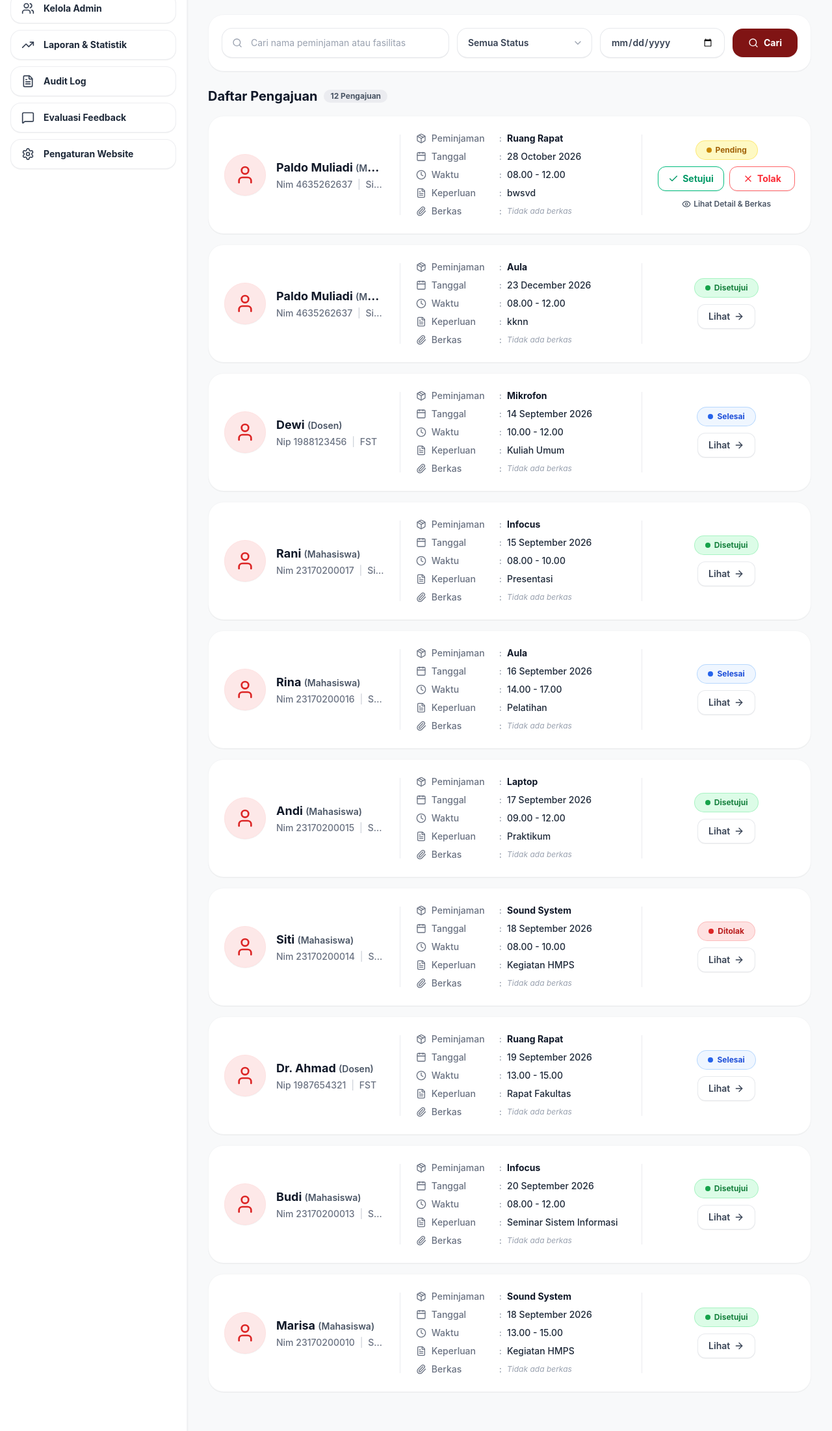
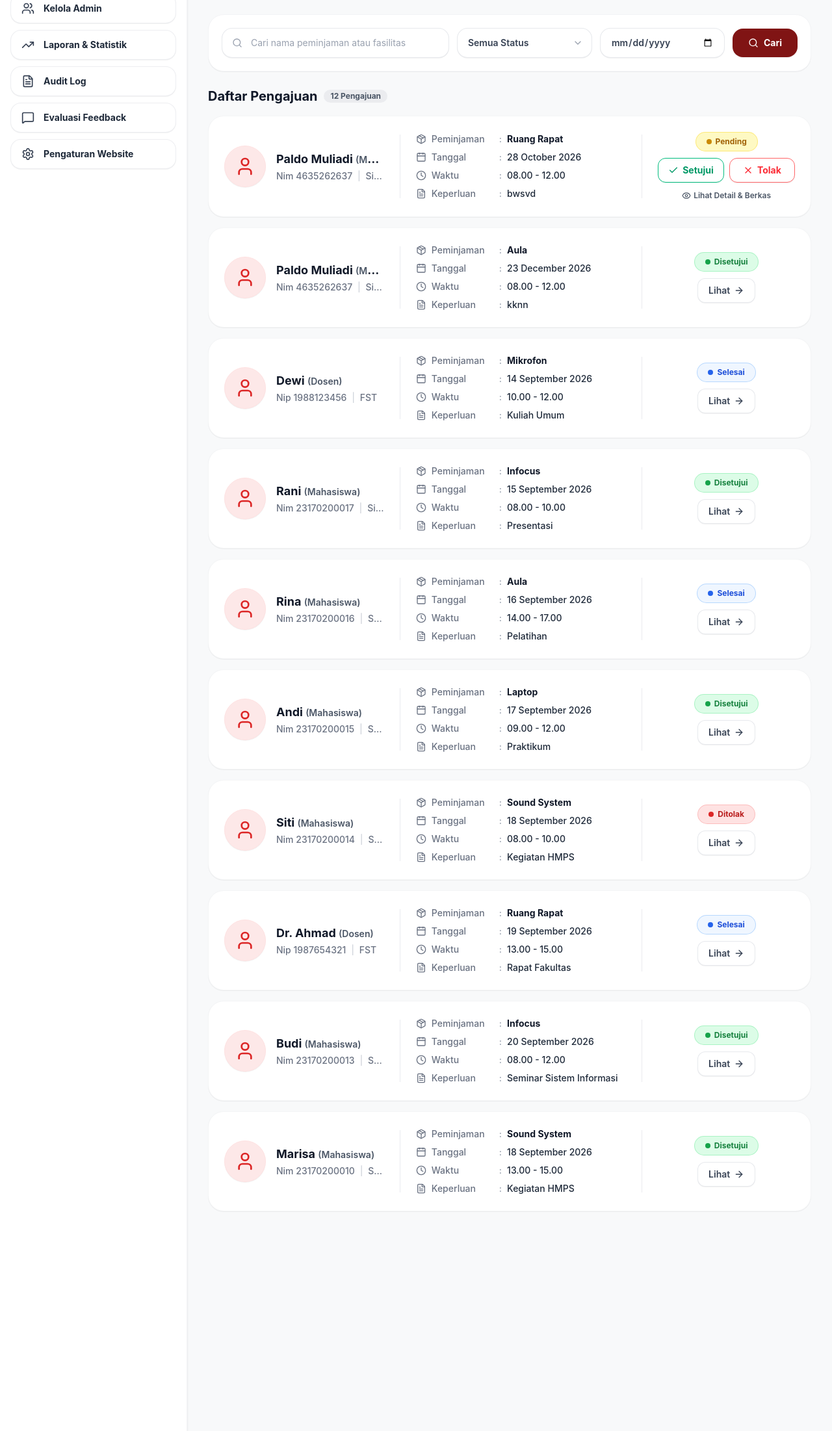
Before and after one commit to Paldo01/FST, a Laravel app: page /admin/verifikasi in a window 1280 px wide. Shown: the part 166-2368 px from the top of the page at 65% size. Run offline with Laravel 12, Linux system fonts and the light colour scheme; a user stored in the database is signed in; data comes from the database, SQL or seed files in the repository; data that the repository does not hold is empty; style sheets or scripts are compiled from the project's sources.

Commit message:
rapikan tampilan verifikasi peminjaman

```diff
--- a/resources/views/admin/verifikasi/index.blade.php
+++ b/resources/views/admin/verifikasi/index.blade.php
@@ -146,22 +146,7 @@
                                 <span class="font-medium text-gray-800 truncate">{{ $p->tujuan_peminjaman }}</span>
                             </div>
 
-                            <!-- Berkas Persyaratan -->
-                            <div class="flex items-center gap-2">
-                                <i data-lucide="paperclip" class="w-4 h-4 text-gray-500 shrink-0"></i>
-                                <span class="text-gray-500 font-medium w-24 shrink-0">Berkas</span>
-                                <span class="text-gray-400 font-medium">:</span>
-                                @if($p->berkas_persyaratan)
-                                    <a href="{{ Storage::url($p->berkas_persyaratan) }}" target="_blank"
-                                       class="inline-flex items-center gap-1.5 px-2.5 py-1 bg-red-50 hover:bg-red-100 text-[#801414] border border-red-200/80 rounded-lg text-xs font-bold transition-all shadow-2xs hover:shadow-xs cursor-pointer">
-                                        <i data-lucide="file-text" class="w-3.5 h-3.5"></i>
-                                        <span>Review Surat (PDF)</span>
-                                        <i data-lucide="external-link" class="w-3 h-3 text-[#801414]/70"></i>
-                                    </a>
-                                @else
-                                    <span class="text-xs text-gray-400 italic">Tidak ada berkas</span>
-                                @endif
-                            </div>
+
                         </div>
 
                         <!-- Divider Kolom 2 ke 3 -->
```
